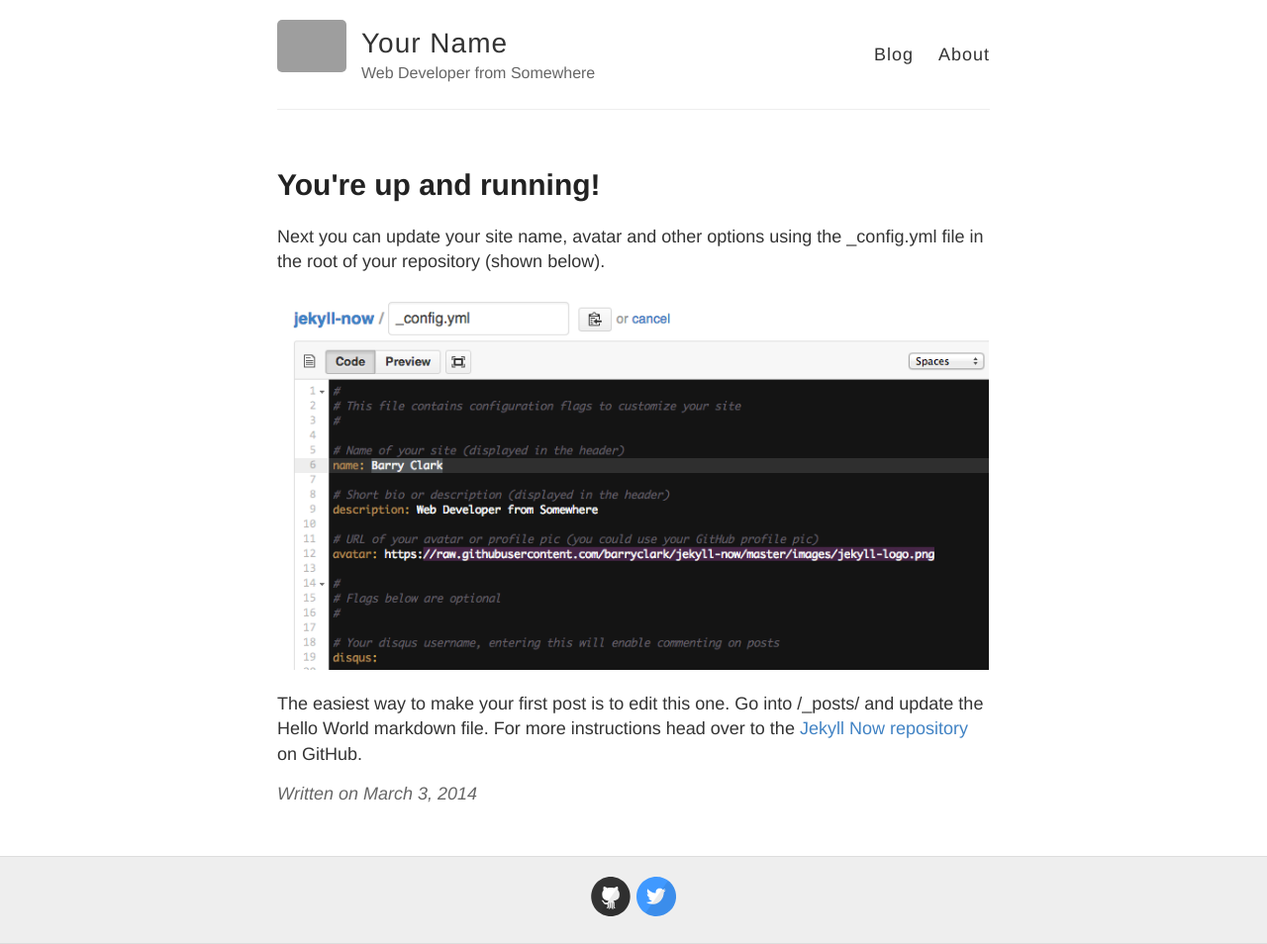
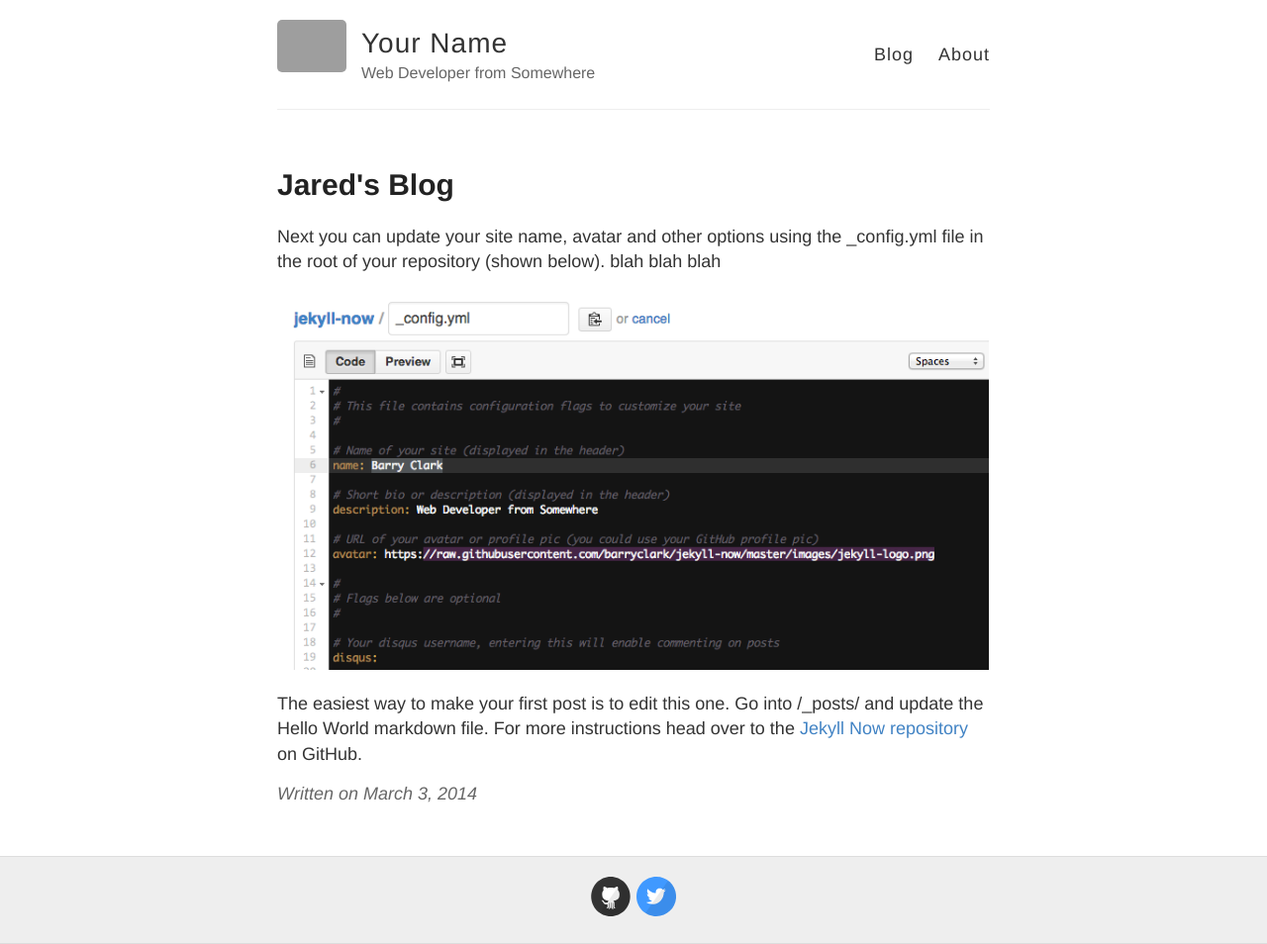
Before and after one commit to jwilber/old_website, a Jekyll site: the page built from _posts/2014-3-3-Hello-World.md, in a window 1280 px wide. Shown: the whole page at 99% size. Built offline with Jekyll 4.4.1, drawn with Linux system fonts in a browser that asks for light colours; grey boxes are pictures that could not be loaded.

Commit message:
Update 2014-3-3-Hello-World.md

```diff
--- a/_posts/2014-3-3-Hello-World.md
+++ b/_posts/2014-3-3-Hello-World.md
@@ -1,9 +1,12 @@
 ---
 layout: post
-title: You're up and running!
+title: Jared's Blog
 ---
 
 Next you can update your site name, avatar and other options using the _config.yml file in the root of your repository (shown below).
+blah
+blah
+blah
 
 ![_config.yml]({{ site.baseurl }}/images/config.png)
 
```
